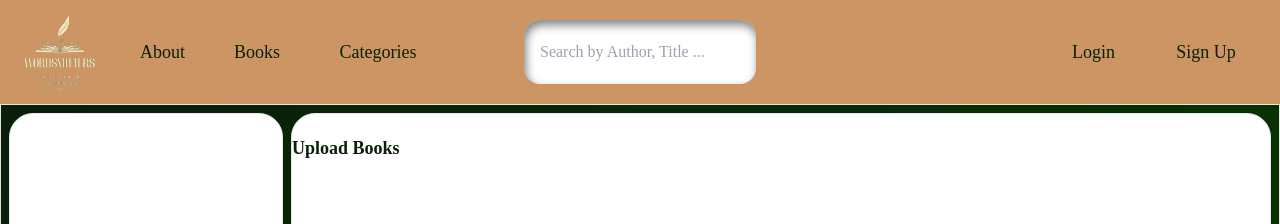
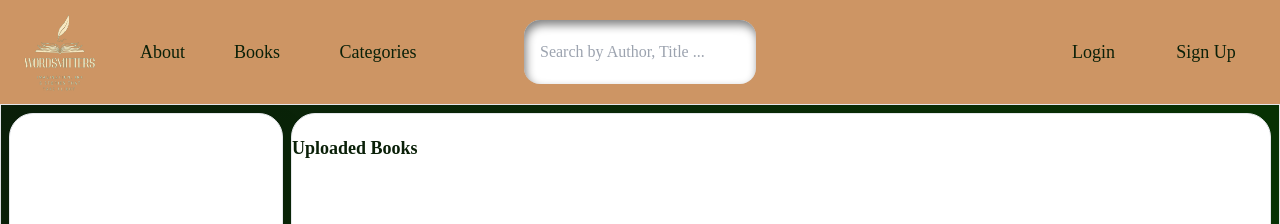
Before and after one commit to Munyia/WordSmitters, a React (Vite) app in the folder client/: page /writerprofile in a window 1280 px wide. Shown: the top 224 px of the page. Built offline with nearby package versions, Linux system fonts and the light colour scheme; a web font is replaced by a local one.

Commit message:
writer profile

```diff
--- a/client/src/pages/UserProfile.jsx
+++ b/client/src/pages/UserProfile.jsx
@@ -5,6 +5,7 @@ import BookCard from '../components/BookCard';
 import DeleteModal from '../components/DeleteModal';
 
 function UserProfile({ userId }) {
+  document.title= "Profile"
 //   const [user, setUser] = useState(null);
 
 const currentlyReadingBooks = [
--- a/client/src/pages/WriterProfile.jsx
+++ b/client/src/pages/WriterProfile.jsx
@@ -4,7 +4,8 @@ import Loader from '../components/Loader';
 import BookCard from '../components/BookCard';
 import DeleteModal from '../components/DeleteModal';
 
-function UserProfile({ userId }) {
+function WriterProfile({ userId }) {
+  document.title= "Writer Profile"
 //   const [user, setUser] = useState(null);
 
 const currentlyReadingBooks = [
@@ -144,10 +145,8 @@ return (
 
         <div className='w-full bg-white  text-sec font-bold  justify-center text-center rounded-3xl border min-h-[40vh] pt-5 text-lg   '>
           <div className='flex'>
-          <h2 className="section-title">Upload Books</h2>
+          <h2 className="section-title">Uploaded Books</h2>
           </div>
-          <div className="  h-full pl-3 flex gap-5 overflow-x-scroll [&::-webkit-scrollbar]:hidden ">
-            </div>
         </div>
         <div className='w-full bg-white  text-sec font-bold  justify-center text-center rounded-3xl border min-h-[40vh] pt-5 text-lg   '>
           <div className='flex'>
@@ -197,4 +196,4 @@ return (
 }
 
 
-export default UserProfile;
+export default WriterProfile;
```
